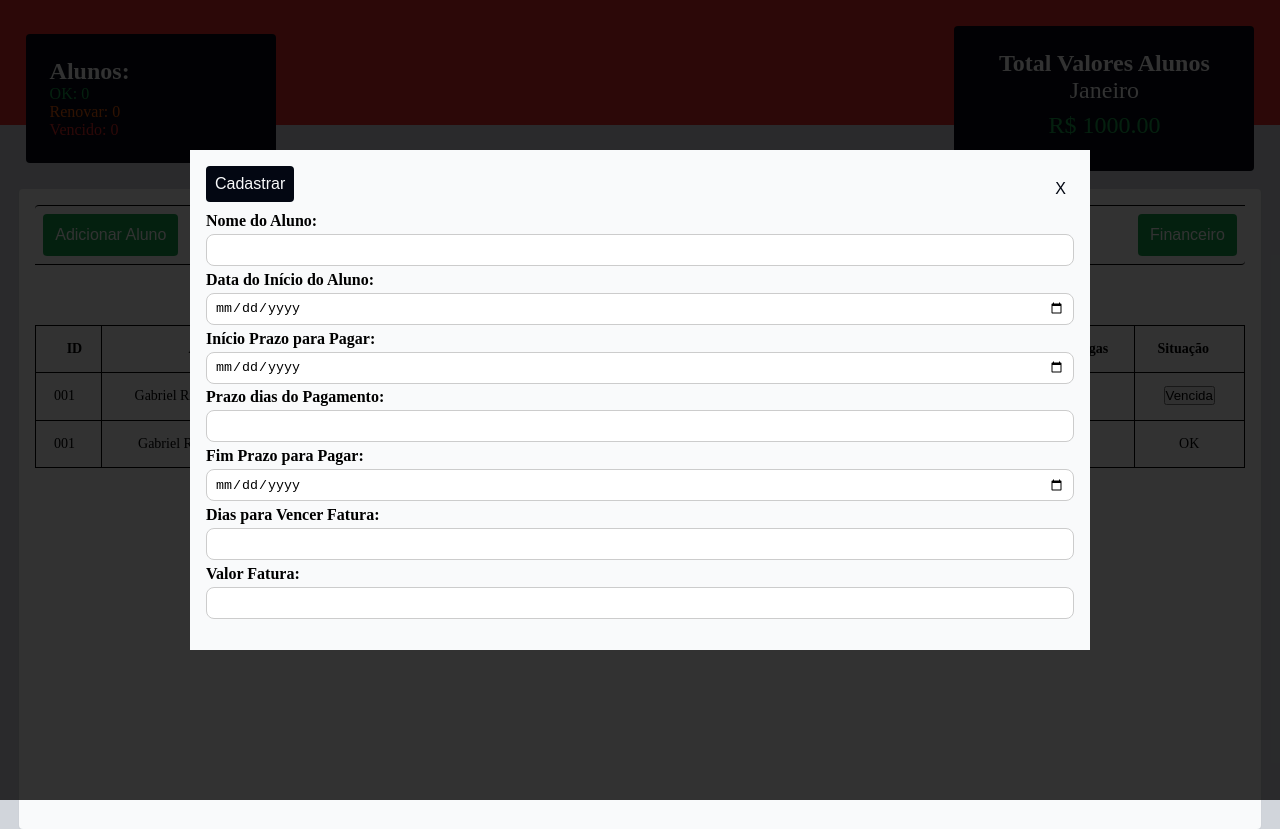
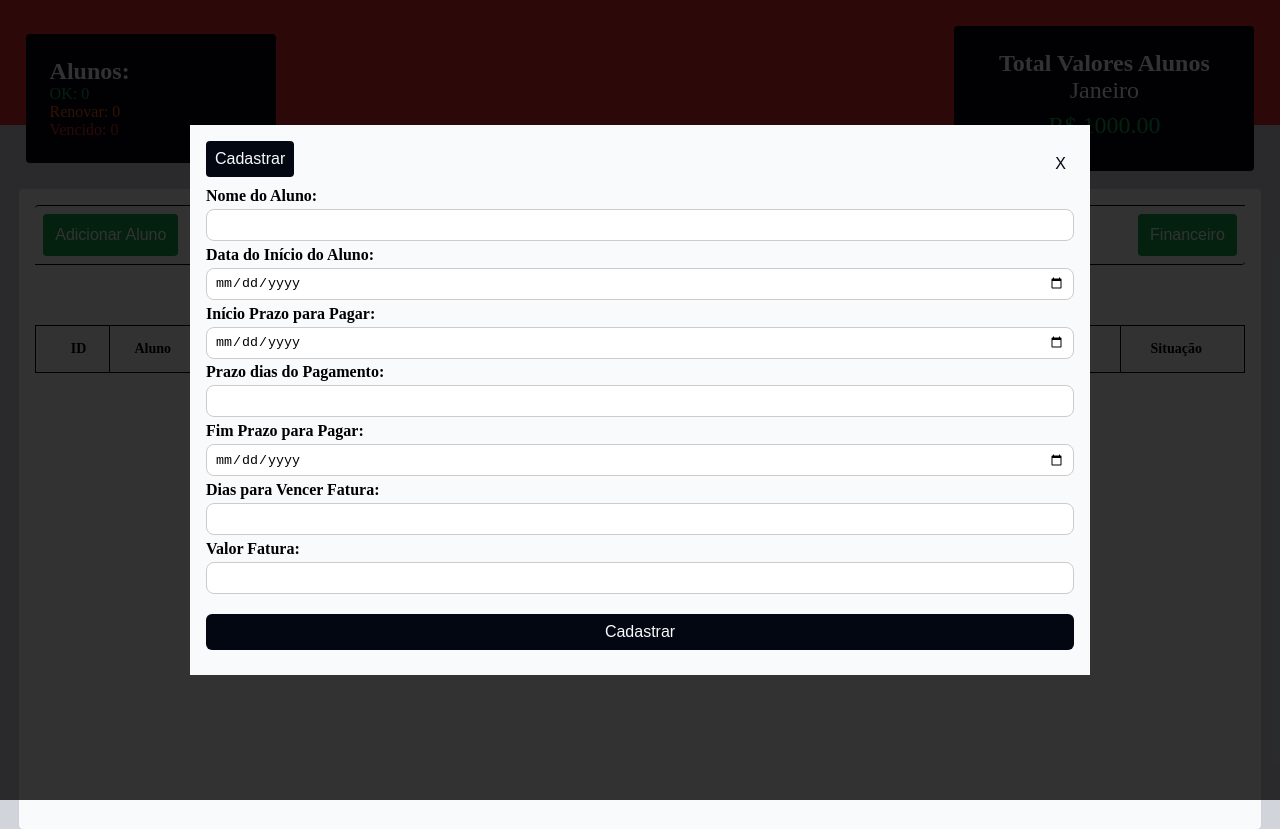
Before and after one commit to GabrielRSiqueira18/filipe, a React (Vite) app: page / in a window 1280 px wide. Both pictures are taken after a click on the button "Adicionar Aluno". Built offline with nearby package versions, Linux system fonts and the light colour scheme.

Commit message:
feat: create form in student]

```diff
--- a/src/components/Student.tsx
+++ b/src/components/Student.tsx
@@ -5,11 +5,11 @@ interface StudentProps {
   startTermToPay: string
   daysOfPayment: string
   lasyDayToPay: string
-  incoiceDueDate: string
+  invoiceDueDate: string
   invoiceValue: string
 }
 
-export function Student({ id, name, startDate, startTermToPay, daysOfPayment, lasyDayToPay, invoiceValue, incoiceDueDate }: StudentProps) {
+export function Student({ id, name, startDate, startTermToPay, daysOfPayment, lasyDayToPay, invoiceValue, invoiceDueDate }: StudentProps) {
   return (
     <tr>
       <td>{id}</td>
@@ -18,7 +18,7 @@ export function Student({ id, name, startDate, startTermToPay, daysOfPayment, la
       <td>{startTermToPay}</td>
       <td>{daysOfPayment}</td>
       <td>{lasyDayToPay}</td>
-      <td>{incoiceDueDate}</td>
+      <td>{invoiceDueDate}</td>
       <td>{invoiceValue}</td>
       <td>0</td>
       <td>
--- a/src/pages/StudentPage/index.tsx
+++ b/src/pages/StudentPage/index.tsx
@@ -2,14 +2,58 @@ import { useState } from "react"
 import { Student } from "../../components/Student"
 import "./style.css"
 import { NavLink } from "react-router-dom"
+import { useForm } from "react-hook-form";
+
+function formatDate(dateString: string): string {
+  const date = new Date(dateString);
+  return `${date.getDate().toString().padStart(2, '0')}/${date.getMonth() + 1}/${date.getFullYear()}`;
+}
+
+interface Student {
+  id: string
+  name: string
+  startDate: string
+  startTermToPay: string
+  daysOfPayment: string
+  lasyDayToPay: string
+  invoiceDueDate: string
+  invoiceValue: string
+}
 
 export function StudentPage() {
+  const { register, handleSubmit, reset, control } = useForm<Student>({})
+  const [ studentsList, setStudentsList ] = useState<Student[]>([])
+  const [ countStudentId, setCountStudentId ] = useState(1)
+
   const [ registerStudentModalIsOpen, setRegisterStudentModalIsOpen ] = useState(false)
 
   function cloneModalWithClickInLayer(e: React.MouseEvent<HTMLDivElement, MouseEvent>) {
     if (e.target instanceof HTMLDivElement && e.target.className === "modal-layer") {
       setRegisterStudentModalIsOpen(false)
     }
+  }
+
+  function handleRegisterNewStudent(data: Student) {
+    const { daysOfPayment, invoiceDueDate, invoiceValue, lasyDayToPay, name, startDate, startTermToPay } = data
+
+    const newStudent: Student = {
+      id: countStudentId.toString(),
+      daysOfPayment,
+      invoiceDueDate,
+      invoiceValue,
+      lasyDayToPay,
+      name,
+      startDate,
+      startTermToPay
+    }
+
+    setStudentsList([...studentsList, newStudent])
+
+    setCountStudentId(state => state+=1)
+
+    reset()
+
+    setRegisterStudentModalIsOpen(false)
   }
 
   return(
@@ -25,7 +69,7 @@ export function StudentPage() {
             <button>Cadastrar</button>
             <button onClick={() => setRegisterStudentModalIsOpen(false)}>X</button>
           </header>
-          <form>
+          <form onSubmit={handleSubmit(handleRegisterNewStudent)}>
             <div>
               <label
                 htmlFor="name">
@@ -34,6 +78,7 @@ export function StudentPage() {
               <input
                 id='name'
                 type="text"
+                {...register("name")}
               />
             </div>
 
@@ -44,6 +89,7 @@ export function StudentPage() {
               <input
                 id='startDate'
                 type="date"
+                {...register("startDate")}
               />
             </div>
 
@@ -52,8 +98,9 @@ export function StudentPage() {
                 htmlFor="startTermToPay">Início Prazo para Pagar:
               </label>
               <input
-                id='startTerToPay'
+                id='startTermToPay'
                 type="date"
+                {...register("startTermToPay")}
               />
             </div>
 
@@ -64,6 +111,7 @@ export function StudentPage() {
               <input
                 id='daysOfPayment'
                 type="number"
+                {...register("daysOfPayment")}
               />
             </div>
 
@@ -74,6 +122,7 @@ export function StudentPage() {
               <input
                 id='lasyDayToPay'
                 type="date"
+                {...register("lasyDayToPay")}
               /></div>
 
             <div>
@@ -83,6 +132,7 @@ export function StudentPage() {
               <input
                 id='incoiceDueDate'
                 type="number"
+                {...register("invoiceDueDate")}
               /></div>
 
             <div>
@@ -92,7 +142,11 @@ export function StudentPage() {
               <input
                 id='invoiceValue'
                 type="number"
-              /></div>
+                {...register("invoiceValue")}
+              />
+            </div>
+
+            <button className="register">Cadastrar</button>
 
           </form>
         </div>
@@ -139,30 +193,21 @@ export function StudentPage() {
               </tr>
             </thead>
             <tbody>
-              <Student
-                id="001"
-                name='Gabriel Ribeiro Siqueira2'
-                daysOfPayment='30'
-                incoiceDueDate='30'
-                invoiceValue='30'
-                lasyDayToPay='20/01/2024'
-                startDate='01/12/2023'
-                startTermToPay='10/12/2023'
-                key={0}
-              />
-
-              <tr>
-                <td>001</td>
-                <td>Gabriel Ribeiro Siqueira</td>
-                <td>20/12/2032</td>
-                <td>01/01/2024</td>
-                <td>30</td>
-                <td>01/02/2024</td>
-                <td>30</td>
-                <td>30</td>
-                <td>3</td>
-                <td>OK</td>
-              </tr>
+              {studentsList.map(student => {
+                return (
+                  <Student
+                    key={student.id}
+                    id={student.id}
+                    name={student.name}
+                    daysOfPayment={student.daysOfPayment}
+                    invoiceDueDate={student.invoiceDueDate}
+                    invoiceValue={student.invoiceValue}
+                    lasyDayToPay={formatDate(student.lasyDayToPay)}
+                    startDate={formatDate(student.startDate)}
+                    startTermToPay={formatDate(student.startTermToPay)}
+                  />
+                )
+              })}
             </tbody>
           </table>
         </div>
--- a/src/pages/StudentPage/style.css
+++ b/src/pages/StudentPage/style.css
@@ -35,7 +35,7 @@
 .modal {
   width: 75%;
   max-width: 900px;
-  height: 500px;
+  height: 550px;
   padding: 1rem;
   background-color: var(--gray-50);
 
```
